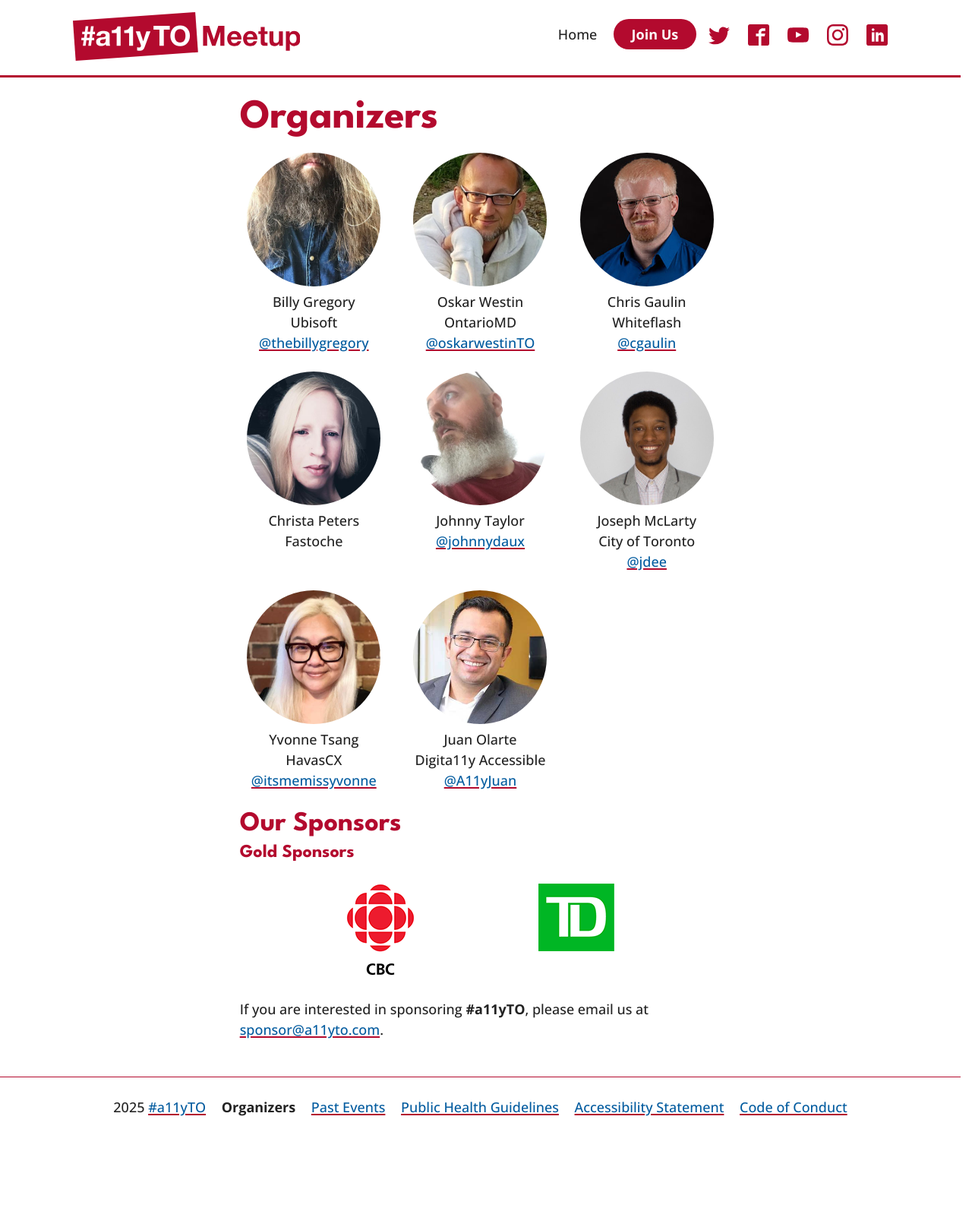
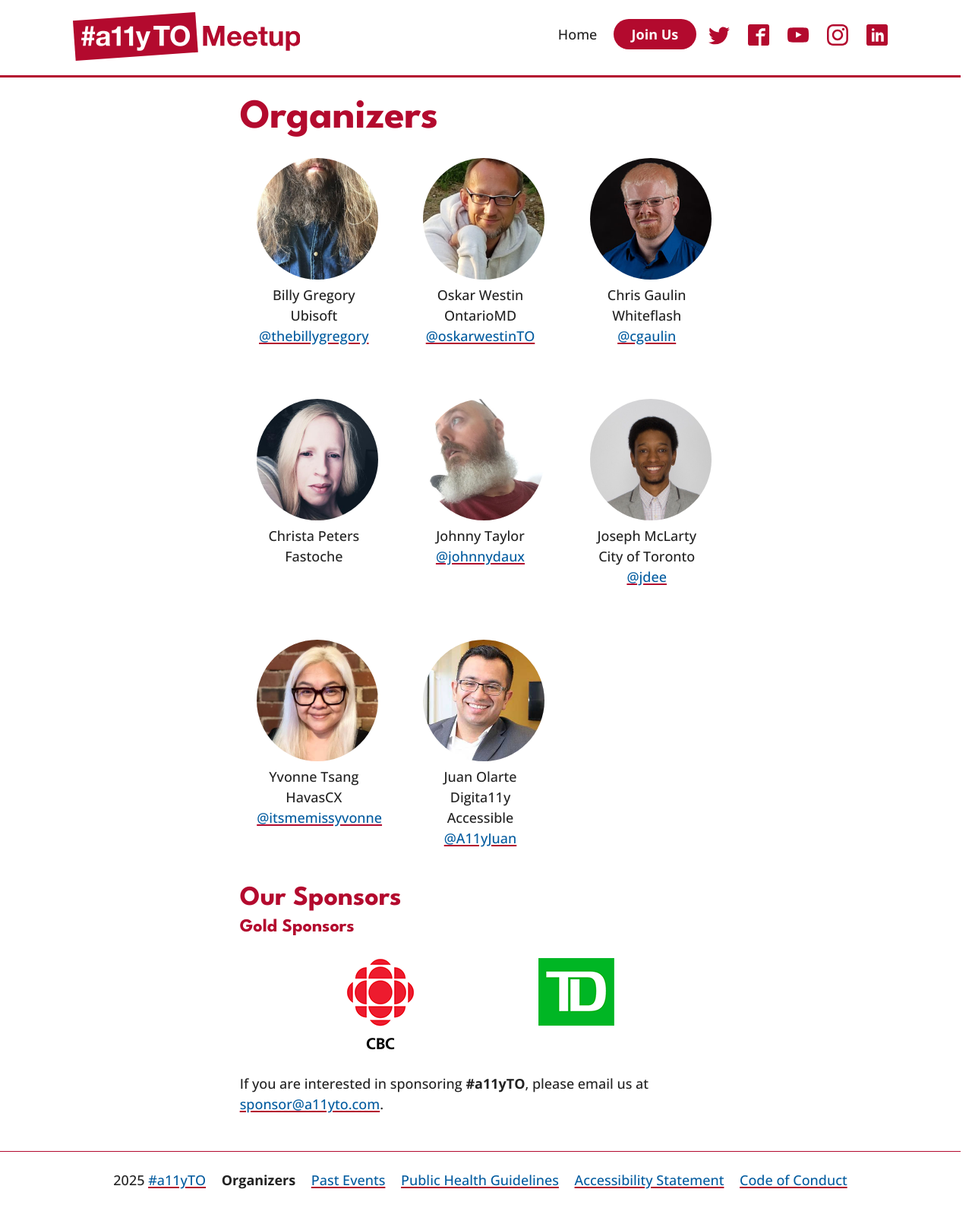
Before and after one commit to a11yTO/static-meetup-site, a Jekyll site: the page built from organizers.html, in a window 1280 px wide. Shown: the whole page at 76% size. Built offline with Jekyll 4.4.1, drawn with Linux system fonts in a browser that asks for light colours; before the commit the page ends 1537 px from its top, so only the background shows below that.

Commit message:
Update markup and styles

```diff
--- a/_layouts/default.html
+++ b/_layouts/default.html
@@ -1,13 +1,17 @@
 <!DOCTYPE html>
 <html lang="en-CA" class="{{ site.identifier }}">
 
-{%- include header.html -%}
+  {%- include header.html -%}
 
-{{ content }}
+  <main>
 
-{%- include sponsors.html -%}
+  {{ content }}
 
-{%- include footer.html -%}
+  {%- include sponsors.html -%}
+
+  </main>
+
+  {%- include footer.html -%}
 
 </body>
 
--- a/_layouts/home.html
+++ b/_layouts/home.html
@@ -2,8 +2,7 @@
 layout: default
 ---
 
-<main id="main-content">
-  <article>{{ content }}</article>
+  <article id="main-content">{{ content }}</article>
 
   <section aria-labelledby="venue-title" class="venue">
     <h2 id="venue-title">Venue</h2>
@@ -24,4 +23,3 @@
       <li>225 King St W Suite #800, Toronto, ON M5V 3M2</li>
     </ul>
   </section>
-</main>
--- a/_layouts/page.html
+++ b/_layouts/page.html
@@ -2,12 +2,10 @@
 layout: default
 ---
 
-    <main id="main-content">
-      <article>
+      <article id="main-content">
 
         <h1 class="page-title">{{ page.title }}</h1>
 
 {{ content }}
 
       </article>
-    </main>
--- a/styles.css
+++ b/styles.css
@@ -42,6 +42,11 @@
 body {
   margin: 0;
 }
+p,
+ol,
+ul {
+  margin: 0 0 1.5rem;
+}
 
 /* -------------------------------------------------------------------------
  * Layout
@@ -60,21 +65,10 @@
     grid-column: 2/3;
     grid-row: 2/3;
   }
-  .venue {
-    grid-column: 2/3;
+  .site-footer {
+    grid-column: 1/4;
     grid-row: 3/4;
   }
-  .sponsorships {
-    grid-column: 2/3;
-    grid-row: 4/5;
-  }
-  .site-footer {
-    grid-column: 1/4;
-    grid-row: 5/6;
-  }
-}
-.site-header {
-  margin-bottom: 1.5rem;
 }
 .attention {
   background-color: #000;
@@ -120,6 +114,7 @@
 .social-icons,
 .social-icons a {
   padding: 0;
+  margin: 0;
 }
 .social-icons a {
   display: inline-block;
@@ -172,8 +167,8 @@
   margin: 0;
 }
 .event-description {
-  margin: 0 auto;
-  max-width: 50ch;
+  margin: 0 0 1rem;
+  text-wrap: balance;
 }
 .event-specifics {
   padding: 0;
@@ -182,21 +177,12 @@
 .event-registration {
   margin: 1.5rem 0;
 }
-main,
-.sponsorships {
+main {
   padding: 0 5%;
-  margin: 0 auto 3rem;
+  margin: 1.5rem auto;
   max-width: 44rem;
 }
-@supports (display: grid) {
- main,
- .sponsorships {
-   margin: 0;
-   margin-bottom: 1.5rem;
-   max-width: auto;
- }
-}
-.past-event main {
+.past-event {
   margin-bottom: 3rem;
 }
 h1,
@@ -215,12 +201,6 @@
 h4 + .sub-head {
   margin-top: 0.25rem;
 }
-article p,
-article ol,
-article ul,
-section p {
-  margin: 0 0 1.5rem;
-}
 .branded-events {
   margin-bottom: 1.5rem;
 }
@@ -229,7 +209,7 @@
 }
 .address {
   list-style: none;
-  margin: 0;
+  margin: 0 0 1.5rem;
   padding: 0;
 }
 .venue-address {
@@ -273,13 +253,9 @@
     display: grid;
     grid-template-columns: repeat(auto-fit, minmax(min(12rem, 100%), 1fr));
     grid-gap: 1.5rem;
-    margin: 1rem 0 0;
-  }
-  .team li {
-    margin: 0;
   }
   .team img {
-    max-width: 11rem;
+    max-width: 10rem;
   }
   @media (min-width: 44.2rem) {
     img.watching {
@@ -329,7 +305,7 @@
   margin: 1.5rem;
 }
 .colophon {
-  padding: 0.5rem 5% 3rem;
+  padding: 1.5rem 5%;
 }
 .colophon ul {
   padding: 0;
```
